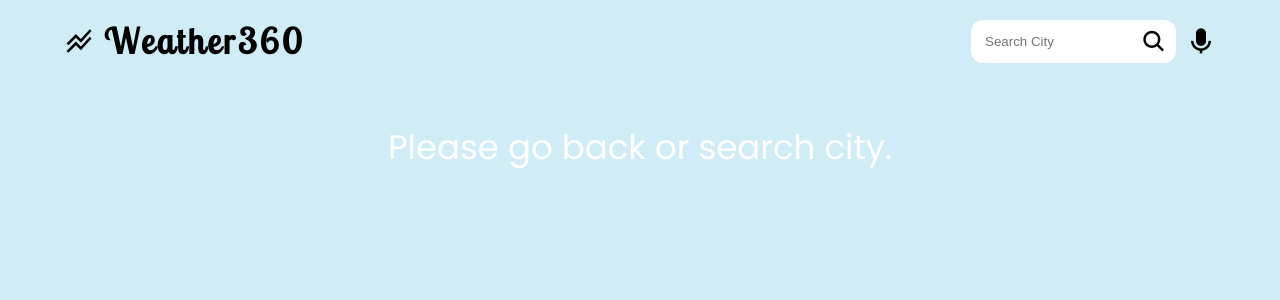
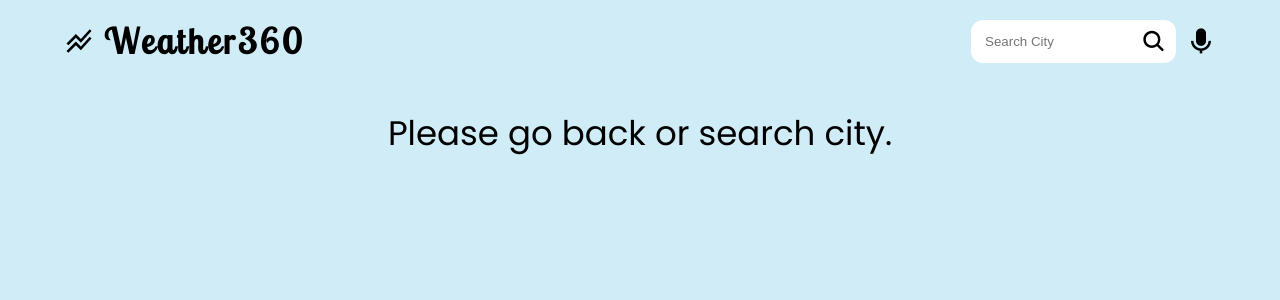
Before and after one commit to ibtisam-adil/weather, a React (Create React App) app: page /details in a window 1280 px wide. Shown: the top 300 px of the page. Built offline with nearby package versions, Linux system fonts and the light colour scheme; no server answers.

Commit message:
fixed if no data found

```diff
--- a/src/components/details/detail.css
+++ b/src/components/details/detail.css
@@ -39,8 +39,8 @@
 
 .no-data {
   text-align: center;
-  padding-top: 40px;
-  color: #fff;
+  padding: 2% 5%;
+  color: #000;
   font-size: 3.4rem;
 }
 
```
